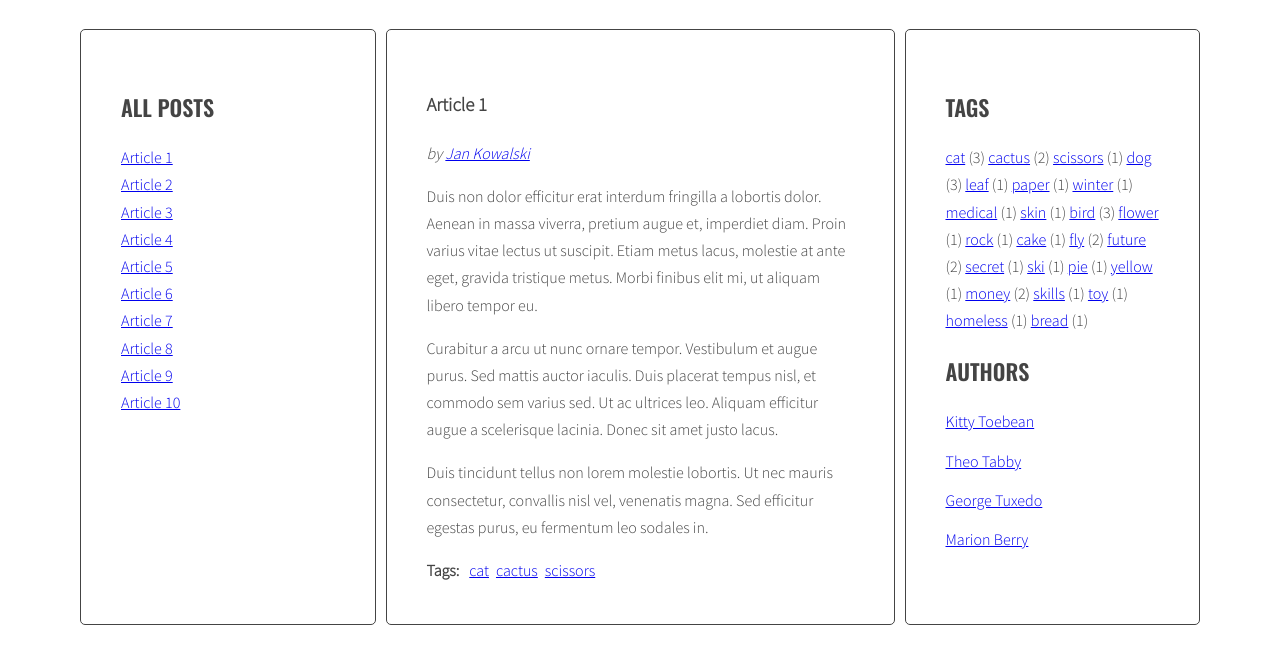
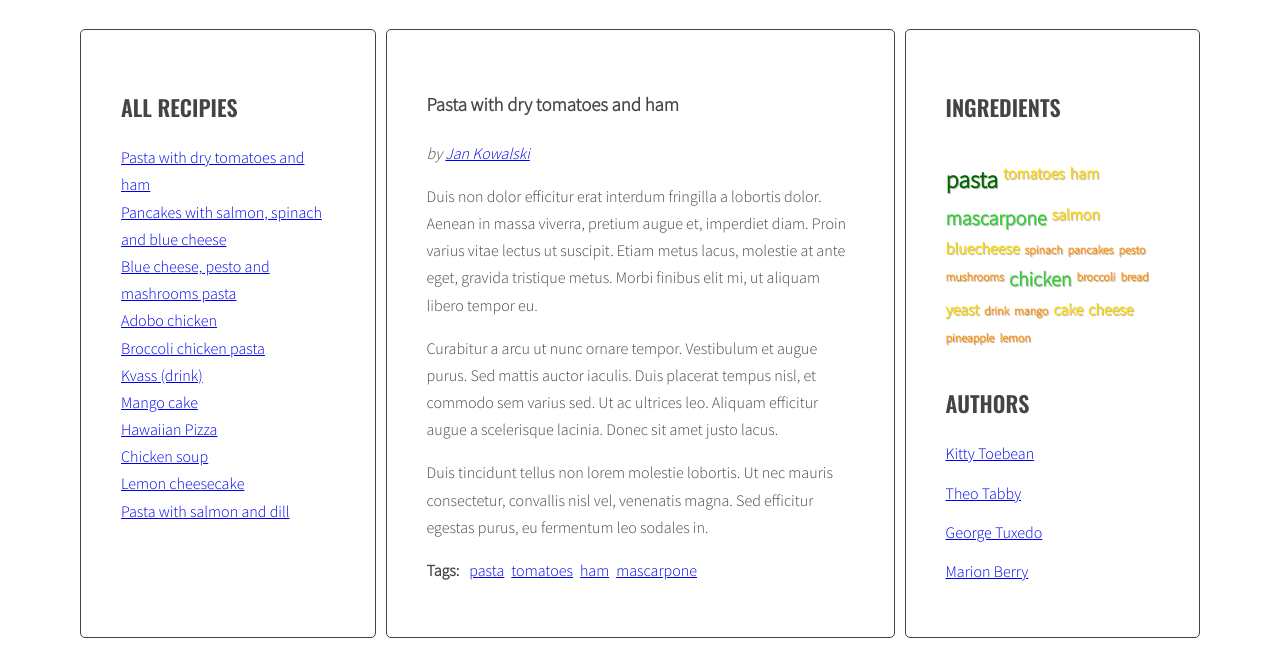
Before and after one commit to sebastianfaryna/javascript-blog, a website: page index.html in a window 1280 px wide. Shown: the part 214-860 px from the top of the page. Drawn offline with nearby package versions, Linux system fonts and the light colour scheme.

Commit message:
Add JS tags cloud

```diff
--- a/index.html
+++ b/index.html
@@ -3,23 +3,23 @@
 
 <head>
   <meta charset="utf-8">
-  <title>My Blog</title>
+  <title>My culinary blog</title>
   <link rel="stylesheet" href="css/style.css">
 </head>
 
 <body>
   <div class="blog">
     <div class="container">
-      <h1 class="logo">my blog</h1>
+      <h1 class="logo"><a href="index.html">my culinary blog</a></h1>
       <main class="wrapper">
         <aside class="sidebar">
-          <h2 class="section-title">All posts</h2>
+          <h2 class="section-title">All recipies</h2>
           <ul class="list titles">
           </ul>
         </aside>
         <section class="posts">
-          <article class="post active" id="article-1" data-tags="cat cactus scissors" data-author="Jan Kowalski">
-            <h3 class="post-title">Article 1</h3>
+          <article class="post active" id="article-1" data-tags="pasta tomatoes ham mascarpone" data-author="Jan Kowalski">
+            <h3 class="post-title">Pasta with dry tomatoes and ham</h3>
             <p class="post-author"></p>
             <div class="post-content">
               <p>Duis non dolor efficitur erat interdum fringilla a lobortis dolor. Aenean in massa viverra, pretium
@@ -39,8 +39,8 @@
               </ul>
             </div>
           </article>
-          <article class="post" id="article-2" data-tags="dog leaf paper" data-author="Antoni Nowak">
-            <h3 class="post-title">Article 2</h3>
+          <article class="post" id="article-2" data-tags="salmon bluecheese spinach pancakes" data-author="Antoni Nowak">
+            <h3 class="post-title">Pancakes with salmon, spinach and blue cheese</h3>
             <p class="post-author"></p>
             <div class="post-content">
               <p>Phasellus sollicitudin, arcu vel iaculis ullamcorper, quam leo viverra orci, et faucibus quam sapien
@@ -61,8 +61,8 @@
               </ul>
             </div>
           </article>
-          <article class="post" id="article-3" data-tags="winter medical skin" data-author="Jan Kowalski">
-            <h3 class="post-title">Article 3</h3>
+          <article class="post" id="article-3" data-tags="pasta pesto bluecheese mushrooms" data-author="Jan Kowalski">
+            <h3 class="post-title">Blue cheese, pesto and mashrooms pasta</h3>
             <p class="post-author"></p>
             <div class="post-content">
               <p>Mauris vel pellentesque turpis, ac sodales nisl. Quisque iaculis mi velit, ut convallis tellus accumsan
@@ -80,8 +80,8 @@
               </ul>
             </div>
           </article>
-          <article class="post" id="article-4" data-tags="bird flower cactus rock" data-author="Jan Kowalski">
-            <h3 class="post-title">Article 4</h3>
+          <article class="post" id="article-4" data-tags="chicken" data-author="Jan Kowalski">
+            <h3 class="post-title">Adobo chicken</h3>
             <p class="post-author"></p>
             <div class="post-content">
               <p>Morbi vel cursus nulla, vel varius mauris. Suspendisse sed elit sit amet risus faucibus vestibulum ut
@@ -99,8 +99,8 @@
               </ul>
             </div>
           </article>
-          <article class="post" id="article-5" data-tags="cake fly future" data-author="Franciszek Kowalczyk">
-            <h3 class="post-title">Article 5</h3>
+          <article class="post" id="article-5" data-tags="broccoli chicken pasta mascarpone" data-author="Franciszek Kowalczyk">
+            <h3 class="post-title">Broccoli chicken pasta</h3>
             <p class="post-author"></p>
             <div class="post-content">
               <p>Suspendisse sem eros, euismod condimentum arcu ac, consequat fermentum orci. Nam convallis lacus nec
@@ -119,8 +119,8 @@
               </ul>
             </div>
           </article>
-          <article class="post" id="article-6" data-tags="cat dog bird" data-author="Antoni Nowak">
-            <h3 class="post-title">Article 6</h3>
+          <article class="post" id="article-6" data-tags="bread yeast drink" data-author="Antoni Nowak">
+            <h3 class="post-title">Kvass (drink)</h3>
             <p class="post-author"></p>
             <div class="post-content">
               <p>Donec posuere iaculis ante sed hendrerit. Lorem ipsum dolor sit amet, consectetur adipiscing elit.
@@ -141,8 +141,8 @@
               </ul>
             </div>
           </article>
-          <article class="post" id="article-7" data-tags="secret ski pie" data-author="Szymon Lewandowski">
-            <h3 class="post-title">Article 7</h3>
+          <article class="post" id="article-7" data-tags="mango cake" data-author="Szymon Lewandowski">
+            <h3 class="post-title">Mango cake</h3>
             <p class="post-author"></p>
             <div class="post-content">
               <p>Donec eleifend mauris ac nisl fermentum, ac fermentum turpis dignissim. Aliquam diam nisl, imperdiet a
@@ -161,8 +161,8 @@
               </ul>
             </div>
           </article>
-          <article class="post" id="article-8" data-tags="yellow money skills toy future" data-author="Antoni Nowak">
-            <h3 class="post-title">Article 8</h3>
+          <article class="post" id="article-8" data-tags="tomatoes yeast ham cheese pineapple" data-author="Antoni Nowak">
+            <h3 class="post-title">Hawaiian Pizza</h3>
             <p class="post-author"></p>
             <div class="post-content">
               <p>Praesent quis imperdiet erat. Curabitur tempor sapien a interdum malesuada. Proin libero erat, sagittis
@@ -182,8 +182,8 @@
               </ul>
             </div>
           </article>
-          <article class="post" id="article-9" data-tags="homeless bread money" data-author="Filip Szymański">
-            <h3 class="post-title">Article 9</h3>
+          <article class="post" id="article-9" data-tags="chicken" data-author="Filip Szymański">
+            <h3 class="post-title">Chicken soup</h3>
             <p class="post-author"></p>
             <div class="post-content">
               <p>Tam et facilisis purus. Donec vulputate est quis lobortis posuere. Nunc vitae lorem ut odio faucibus
@@ -203,8 +203,8 @@
               </ul>
             </div>
           </article>
-          <article class="post" id="article-10" data-tags="cat fly dog bird" data-author="Antoni Nowak">
-            <h3 class="post-title">Article 10</h3>
+          <article class="post" id="article-10" data-tags="cake cheese lemon" data-author="Antoni Nowak">
+            <h3 class="post-title">Lemon cheesecake</h3>
             <p class="post-author"></p>
             <div class="post-content">
               <p>Aliquam erat volutpat. Ut non eleifend lectus. Donec suscipit tellus tempor, ornare dui id, hendrerit
@@ -226,11 +226,32 @@
               </ul>
             </div>
           </article>
+          <article class="post" id="article-11" data-tags="salmon mascarpone pasta" data-author="Jan Kowalski">
+            <h3 class="post-title">Pasta with salmon and dill</h3>
+            <p class="post-author"></p>
+            <div class="post-content">
+              <p>Morbi vel cursus nulla, vel varius mauris. Suspendisse sed elit sit amet risus faucibus vestibulum ut
+                sit amet purus. Donec orci est, condimentum ut quam quis, scelerisque fringilla ligula.</p>
+
+              <p>Quisque bibendum nisl id quam sagittis, id pretium dolor scelerisque. Suspendisse non odio nec velit
+                dapibus placerat non a libero.</p>
+
+              <p>Vivamus at tristique ex, feugiat sagittis ex. Cras cursus, ipsum et efficitur commodo, urna sapien
+                rutrum magna, quis sodales justo ligula eget nunc. In hac habitasse platea dictumst.</p>
+            </div>
+            <div class="post-tags">
+              <p><strong>Tags:</strong></p>
+              <ul class="list list-horizontal">
+              </ul>
+            </div>
+          </article>
         </section>
         <aside class="sidebar">
-          <h2 class="section-title">Tags</h2>
-          <ul class="list tags">
+          <h2 class="section-title">Ingredients</h2>
+          <div class="container">
+          <ul class="tags tags-cloud">
           </ul>
+          </div>
           <h2 class="section-title">Authors</h2>
           <ul class="list authors">
             <li>
--- a/js/script.js
+++ b/js/script.js
@@ -3,37 +3,30 @@
 const titleClickHandler = function(event) {
   event.preventDefault();
   const clickedElement = this;
-  // console.log('Link was clicked!');
-  // console.log(event);
 
   // remove class 'active' from all article links  //
   const activeLinks = document.querySelectorAll('.titles a.active');
 
   for (let activeLink of activeLinks) {
     activeLink.classList.remove('active');
-    // console.log(activeLink);
   }
 
   // add class 'active' to the clicked link //
   clickedElement.classList.add('active');
-  // console.log('add class ACTIVE:', clickedElement);
 
   // remove class 'active' from all articles //
   const activeArticles = document.querySelectorAll('.posts article.active');
 
   for (let activeArticle of activeArticles) {
     activeArticle.classList.remove('active');
-    // console.log(activeArticle);
   }
 
   // get 'href' attribute from the clicked link //
   const articleSelector = clickedElement.getAttribute('href');
-  // console.log(articleSelector);
 
   // find the correct article using the selector (value of 'href' attribute) //
   const targetArticle = document.querySelector(articleSelector);
   targetArticle.classList.add('active');
-  // console.log('FIND href targetArticle', targetArticle);
 };
 
 // Zapisanie ustawień skryptu w stałych. Prefiks opt- znaczy "options".
@@ -42,7 +35,9 @@ const optArticleSelector = '.post',
   optTitleListSelector = '.titles',
   optArticleTagsSelector = '.post-tags .list',
   optArticleAuthorSelector = '.post-author',
-  optTagsListSelector = '.tags.list';
+  optTagsListSelector = '.tags.list',
+  optCloudClassCount = 4,
+  optCloudClassPrefix = 'tag-size-';
 
 function generateTitleLinks(customSelector = '') {
 
@@ -55,19 +50,15 @@ function generateTitleLinks(customSelector = '') {
   // for each article
   const articles = document.querySelectorAll(optArticleSelector + customSelector);
   for (let article of articles) {
-    console.log('CUSTOM SELECTOR', optArticleSelector + customSelector);
 
     // get the article id and save it to the const
     const articleId = article.getAttribute('id');
-    // console.log('articleId:', articleId);
 
     // find the title element & get the title from the title element
     const articleTitle = article.querySelector(optTitleSelector).innerHTML;
-    // console.log('articleTitle:', articleTitle);
 
     // create HTML of the link and save it to the const
     const linkHTML = '<li><a href="#' + articleId + '"><span>' + articleTitle + '</span></a></li>';
-    // console.log(linkHTML);
 
     // insert html link into titleList
     html = html + linkHTML;
@@ -78,7 +69,6 @@ function generateTitleLinks(customSelector = '') {
 
   // kliknięcia w linki
   const links = document.querySelectorAll('.titles a');
-  // console.log('links:', links);
   for (let link of links) {
     link.addEventListener('click', titleClickHandler);
   }
@@ -86,6 +76,40 @@ function generateTitleLinks(customSelector = '') {
 }
 
 generateTitleLinks();
+
+/* PARAMETRY TAGÓW */
+
+function calculateTagsParams(tags) {
+  const params = {
+    max: 0,
+    min: 999999,
+  };
+
+  for (let tag in tags) {
+    if (tags[tag] > params.max) {
+      params.max = tags[tag];
+      // console.log(tag + ' is used ' + tags[tag] + ' MAX times');
+    }
+    if (tags[tag] < params.min) {
+      params.min = tags[tag];
+      // console.log(tag + ' is used ' + tags[tag] + ' MIN times');
+    }
+  }
+
+  return params;
+}
+/* OBLICZANIE NUMERU KLASY TAGU
+
+alternatywnie: classNumber = Math.floor( ( (count - params.min) / (params.max - params.min) ) * optCloudClassCount + 1 ); */
+function calculateTagClass(count, params) {
+  const normalizedCount = count - params.min;
+  const normalizedMax = params.max - params.min;
+  const percentage = normalizedCount / normalizedMax;
+  const classNumber = Math.floor(percentage * (optCloudClassCount - 1) + 1);
+  return classNumber;
+}
+
+
 
 function generateTags() {
 
@@ -121,13 +145,12 @@ function generateTags() {
 
       /* [NEW] check if this link is NOT already in allTags */
       if (!allTags[tag]) {
-        /* [NEW] add generated code to allTags object */
+        /* [NEW] add generated code to allTags object ZLICZANIE ILOŚCI WYSTĄPIEŃ TAGÓW*/
         allTags[tag] = 1;
       } else {
         allTags[tag]++;
       }
 
-      // console.log('allTags', allTags);
       /* END LOOP: for each tag */
     }
 
@@ -140,6 +163,9 @@ function generateTags() {
   /* [NEW] find list of tags in right column */
   const tagList = document.querySelector('.tags');
 
+  const tagsParams = calculateTagsParams(allTags);
+  console.log('tagsParams:', tagsParams);
+
   /* [NEW] create variable for all links HTML code */
   let allTagsHTML = '';
 
@@ -147,7 +173,12 @@ function generateTags() {
   for (let tag in allTags) {
 
     /* [NEW] generate code of a link and add it to allTagsHTML */
-    allTagsHTML += '<a href="#tag-' + tag + '"><span>' + tag + '</span></a>' + ' (' + allTags[tag] + ') ';
+
+    //const tagLinkHTML = '<li>' + '<a class="' + optCloudClassPrefix + calculateTagClass(allTags[tag], tagsParams) + '"' + 'href="#tag-' + tag + '"' + '>' + tag + '</a>' + ' (' + allTags[tag] + ')' + '</li>'; //z licznikiem wystąpień tagów
+
+    const tagLinkHTML = '<li>' + '<a class="' + optCloudClassPrefix + calculateTagClass(allTags[tag], tagsParams) + '"' + 'href="#tag-' + tag + '"' + '>' + tag + '</a></li>';
+
+    allTagsHTML += tagLinkHTML;
 
     /* [NEW] END LOOP: for each tag in allTags: */
   }
@@ -174,7 +205,6 @@ function generateAuthors() {
 
     /* get authors from data-author attribute */
     const articleAuthor = article.getAttribute('data-author');
-    // console.log('AUTOR:', articleAuthor);
 
     /* generate HTML of the link */
     const tagHTML = 'by <a href="#author-' + articleAuthor + '"><span>' + articleAuthor + '</span></a>';
@@ -193,7 +223,6 @@ generateAuthors();
 function tagClickHandler(event) {
   /* prevent default action for this event */
   event.preventDefault();
-  //console.log('CZY BYŁ KLIK W TAG?');
 
   /* make new constant named "clickedElement" and give it the value of "this" */
   const clickedElement = this;
--- a/sass/style.scss
+++ b/sass/style.scss
@@ -79,6 +79,14 @@ body {
   font-size: 104px;
   line-height: 1;
   text-align: center;
+
+  a {
+    text-decoration-line: none;
+
+    &:visited {
+      color: #444;
+    }
+  }
 }
 
 /* Lists */
@@ -96,6 +104,40 @@ body {
 .list-horizontal {
   li {
     display: inline-block;
+  }
+}
+
+.tags-cloud {
+  list-style-type: none;
+  display: inline-flex;
+  flex-wrap: wrap;
+  padding: 0;
+  text-shadow: 1px 1px rgba(128, 128, 128, 0.5);
+  font-weight: bold;
+
+  a {
+    padding-right: 5px;
+    text-decoration-line: none;
+  }
+
+  .tag-size-4 {
+    font-size: 150%;
+    color: #006400;
+  }
+
+  .tag-size-3 {
+    font-size: 125%;
+    color: #32cd32;
+  }
+
+  .tag-size-2 {
+    font-size: 100%;
+    color: #FFD700;
+  }
+
+  .tag-size-1 {
+    font-size: 75%;
+    color: #ff8c00;
   }
 }
 
```
Also changed, not shown: css/style.css, 1 other file.
